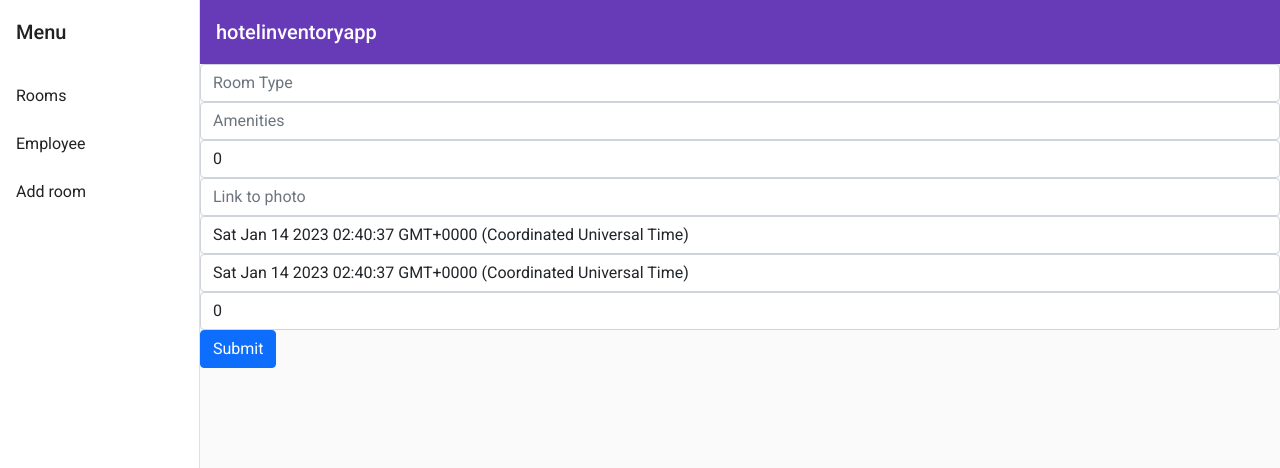
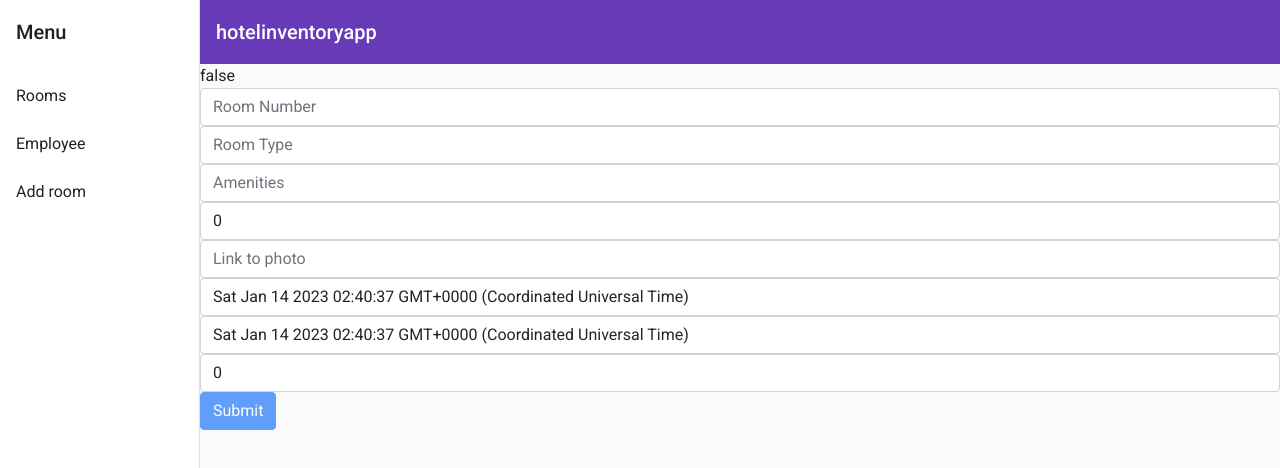
Before and after one commit to neolight1010/hotel-inventory, an Angular app: page /rooms/add in a window 1280 px wide. Shown: the top 468 px of the page. Built offline with nearby package versions, Linux system fonts and the light colour scheme.

Commit message:
Add simple validation to AddRoom form

```diff
--- a/src/app/room-add/room-add.component.html
+++ b/src/app/room-add/room-add.component.html
@@ -1,8 +1,21 @@
+{{roomsForm.valid | json}}
+
 <div *ngIf="success$ | async" class="alert alert-success">
   Success!
 </div>
 
-<form (ngSubmit)="addRoom()">
+<form #roomsForm="ngForm" (ngSubmit)="addRoom()">
+  <div class="form-group">
+    <input
+      class="form-control"
+      type="text"
+      name="roomNumber"
+      placeholder="Room Number"
+      [(ngModel)]="room.roomNumber"
+      required
+    />
+  </div>
+
   <div class="form-group">
     <input
       class="form-control"
@@ -10,6 +23,7 @@
       name="roomType"
       placeholder="Room Type"
       [(ngModel)]="room.roomType"
+      required
     />
   </div>
   <div class="form-group">
@@ -28,6 +42,7 @@
       name="price"
       placeholder="Price per night"
       [(ngModel)]="room.price"
+      required
     />
   </div>
   <div class="form-group">
@@ -68,6 +83,6 @@
   </div>
 
   <div>
-    <button class="btn btn-primary" type="submit">Submit</button>
+    <button class="btn btn-primary" [disabled]="roomsForm.invalid" type="submit">Submit</button>
   </div>
 </form>
```
